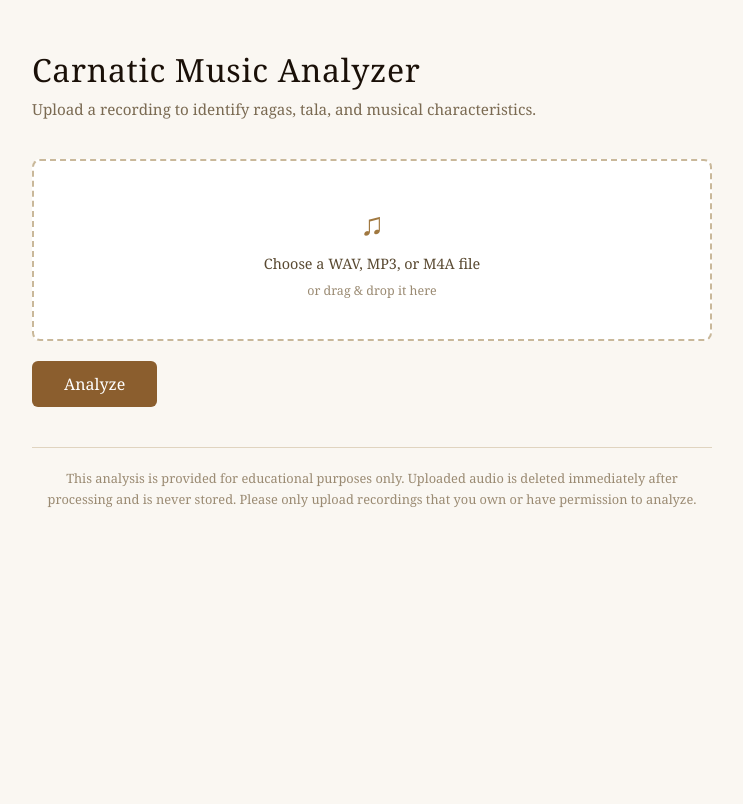
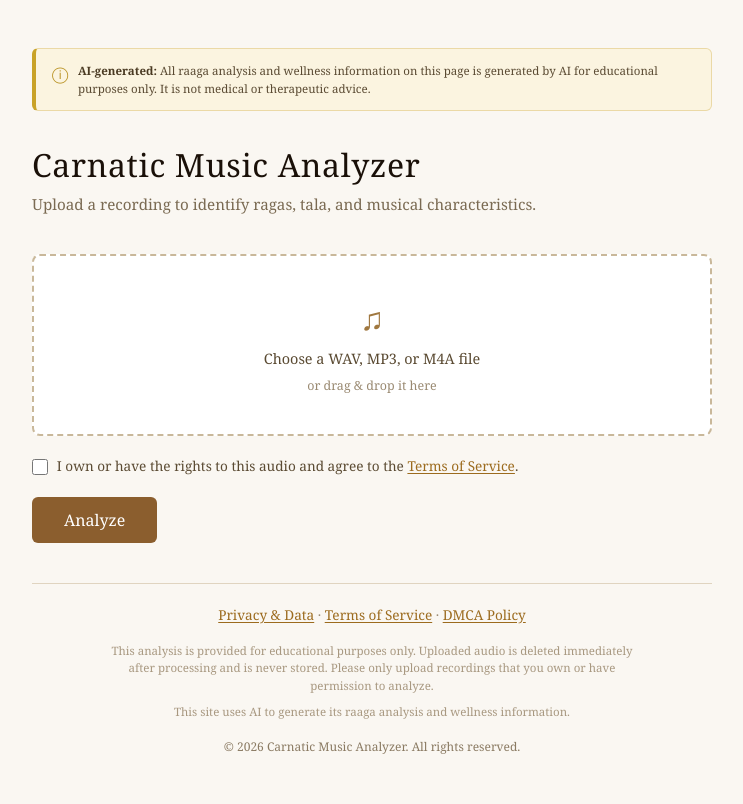
Before and after one commit to rajeshvrohan/Sruti-App, a Flask app: page / in a window 1280 px wide. Shown: the whole page, without its empty margins (268-1011 px from the left). Before the commit the page ends 507 px from the top, so only its background shows below. Run offline with Flask 3, Linux system fonts and the light colour scheme; parts of the project's set-up code (start-up, migrations or seed data) failed here and were passed over.

Commit message:
Add legal pages, AI disclosure, and terms agreement
- Add Privacy, Terms of Service, and DMCA policy pages with routes.
- Add an AI-disclosure banner and require agreement to the terms
  (checkbox) before analysis.
- Restructure the footer with legal links, a copyright notice, and an
  AI-generation line, styled as reusable "fine print"; apply the same
  small-print look to the AI banner.

Co-Authored-By: Claude Opus 4.8 <noreply@anthropic.com>

```diff
--- a/app.py
+++ b/app.py
@@ -86,6 +86,21 @@ def handle_http_exception(exc):
 @app.route("/")
 def index():
     return render_template("index.html")
+
+
+@app.route("/privacy")
+def privacy():
+    return render_template("privacy.html")
+
+
+@app.route("/terms")
+def terms():
+    return render_template("terms.html")
+
+
+@app.route("/dmca")
+def dmca():
+    return render_template("dmca.html")
 
 
 @app.route("/analyze", methods=["POST"])
--- a/static/style.css
+++ b/static/style.css
@@ -246,3 +246,127 @@ button[type="submit"]:disabled {
     color: #9a8a72;
     text-align: center;
 }
+
+.footer-links {
+    margin-bottom: 1rem;
+    font-size: 0.85rem;
+}
+
+/* Understated small print for disclaimers and notices. */
+.fine-print {
+    margin: 0 auto 0.5rem;
+    max-width: 34rem;
+    font-size: 0.72rem;
+    line-height: 1.55;
+    color: #a89880;
+}
+
+.copyright {
+    margin-top: 1rem;
+    font-size: 0.75rem;
+    color: #8a7a62;
+}
+
+/* AI disclosure banner */
+
+.ai-banner {
+    display: flex;
+    align-items: flex-start;
+    gap: 0.6rem;
+    margin-bottom: 2rem;
+    padding: 0.8rem 1rem;
+    background-color: #fbf4e0;
+    border: 1px solid #ebd9a6;
+    border-left: 4px solid #c9a227;
+    border-radius: 6px;
+    color: #5a4a32;
+    font-size: 0.82rem;
+    line-height: 1.55;
+}
+
+.ai-banner-icon {
+    flex-shrink: 0;
+    font-size: 1rem;
+    color: #b8901f;
+    line-height: 1.4;
+}
+
+.ai-banner p {
+    margin: 0;
+}
+
+/* Small-print scale, but keep a readable color on the amber background. */
+.ai-banner .fine-print {
+    color: #5a4a32;
+    max-width: none;
+}
+
+.ai-banner strong {
+    color: #4a3a22;
+}
+
+/* Links */
+
+a {
+    color: #9c6b1e;
+    text-decoration: underline;
+    text-underline-offset: 2px;
+}
+
+a:hover {
+    color: #7a5216;
+}
+
+/* Terms agreement checkbox */
+
+.terms-agree {
+    display: flex;
+    align-items: flex-start;
+    gap: 0.55rem;
+    font-size: 0.85rem;
+    line-height: 1.5;
+    color: #5a4a32;
+    cursor: pointer;
+}
+
+.terms-agree input[type="checkbox"] {
+    flex-shrink: 0;
+    width: 1rem;
+    height: 1rem;
+    margin-top: 0.15rem;
+    accent-color: #9c6b1e;
+    cursor: pointer;
+}
+
+/* Privacy & Terms pages */
+
+.privacy-content h2,
+.legal-content h2 {
+    font-size: 1.05rem;
+    font-weight: normal;
+    color: #1a1008;
+    margin: 1.75rem 0 0.5rem;
+}
+
+.privacy-content p,
+.legal-content p {
+    font-size: 0.92rem;
+    line-height: 1.7;
+    color: #4a3a22;
+}
+
+.privacy-content strong,
+.legal-content strong {
+    color: #2c2416;
+}
+
+.legal-list {
+    margin: 0.5rem 0 0.5rem 1.25rem;
+    font-size: 0.92rem;
+    line-height: 1.7;
+    color: #4a3a22;
+}
+
+.legal-list li {
+    margin-bottom: 0.6rem;
+}
--- a/templates/index.html
+++ b/templates/index.html
@@ -8,6 +8,15 @@
 </head>
 <body>
     <main class="container">
+        <div class="ai-banner" role="note">
+            <span class="ai-banner-icon" aria-hidden="true">&#9432;</span>
+            <p class="fine-print">
+                <strong>AI-generated:</strong> All raaga analysis and wellness information on
+                this page is generated by AI for educational purposes only. It is not medical
+                or therapeutic advice.
+            </p>
+        </div>
+
         <h1>Carnatic Music Analyzer</h1>
         <p class="subtitle">Upload a recording to identify ragas, tala, and musical characteristics.</p>
 
@@ -20,6 +29,14 @@
                     <span class="file-hint">or drag &amp; drop it here</span>
                 </label>
             </div>
+
+            <label class="terms-agree" for="agree-terms">
+                <input type="checkbox" id="agree-terms" name="agree-terms" required>
+                <span>
+                    I own or have the rights to this audio and agree to the
+                    <a href="{{ url_for('terms') }}" target="_blank" rel="noopener">Terms of Service</a>.
+                </span>
+            </label>
 
             <button type="submit" id="submit-btn">Analyze</button>
         </form>
@@ -37,9 +54,24 @@
         <div id="error-message" class="hidden error-box"></div>
 
         <footer class="disclaimer">
-            This analysis is provided for educational purposes only. Uploaded audio is
-            deleted immediately after processing and is never stored. Please only upload
-            recordings that you own or have permission to analyze.
+            <nav class="footer-links">
+                <a href="{{ url_for('privacy') }}">Privacy &amp; Data</a>
+                &middot;
+                <a href="{{ url_for('terms') }}">Terms of Service</a>
+                &middot;
+                <a href="{{ url_for('dmca') }}">DMCA Policy</a>
+            </nav>
+
+            <p class="fine-print">
+                This analysis is provided for educational purposes only. Uploaded audio is
+                deleted immediately after processing and is never stored. Please only upload
+                recordings that you own or have permission to analyze.
+            </p>
+            <p class="fine-print">
+                This site uses AI to generate its raaga analysis and wellness information.
+            </p>
+
+            <p class="copyright">&copy; 2026 Carnatic Music Analyzer. All rights reserved.</p>
         </footer>
     </main>
 
@@ -52,6 +84,7 @@
         const resultsContent = document.getElementById('results-content');
         const errorMessage = document.getElementById('error-message');
         const submitBtn = document.getElementById('submit-btn');
+        const agreeCheckbox = document.getElementById('agree-terms');
 
         const fileArea = document.getElementById('file-area');
 
@@ -99,6 +132,16 @@
 
             const file = input.files[0];
             if (!file) return;
+
+            // Require agreement to the Terms of Service before analyzing.
+            if (!agreeCheckbox.checked) {
+                results.classList.add('hidden');
+                loading.classList.add('hidden');
+                errorMessage.textContent =
+                    'Please confirm you have the rights to this audio and agree to the Terms of Service.';
+                errorMessage.classList.remove('hidden');
+                return;
+            }
 
             // Reset state
             results.classList.add('hidden');
```
Also changed, not shown: templates/dmca.html (added, +74 -0 lines), templates/privacy.html (added, +50 -0 lines), templates/terms.html (added, +62 -0 lines).
